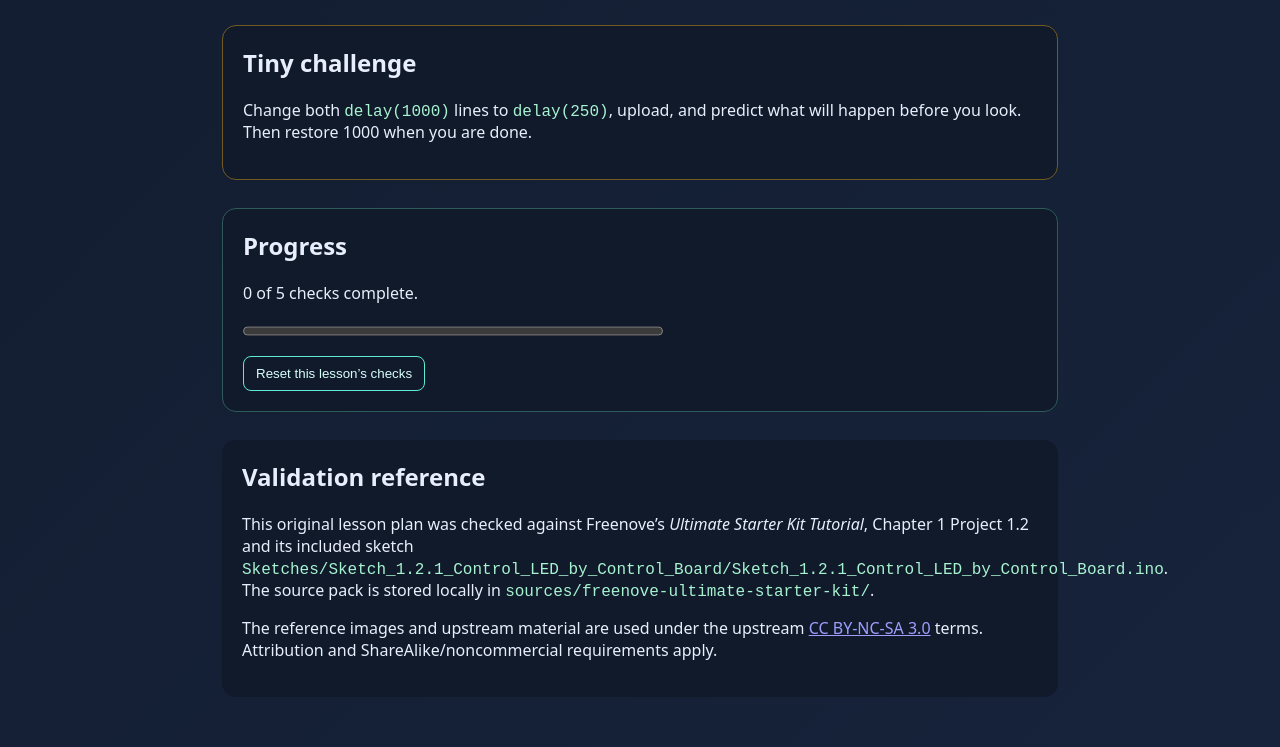
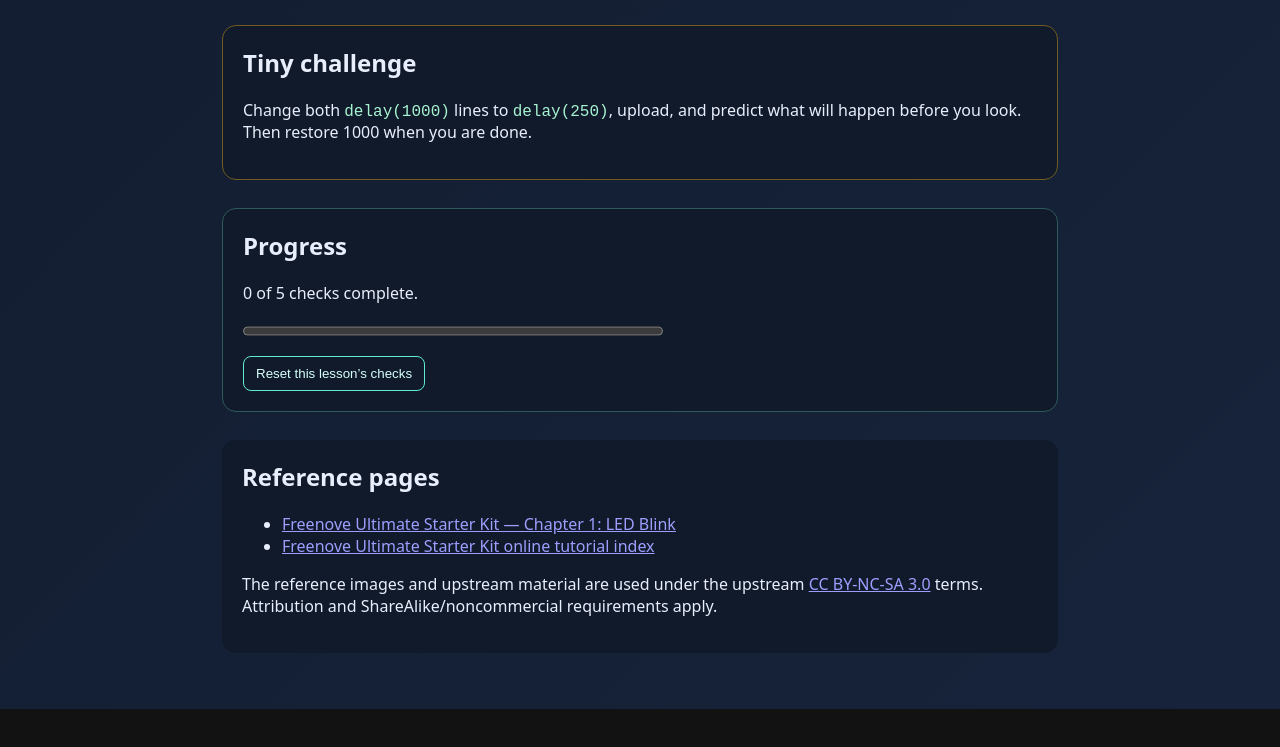
Before and after one commit to Dasnusnu/25-week-arduino-course, a plain HTML site: page web/lessons/01-light-your-first-led.html in a window 1280 px wide. Shown: the part 4054-4801 px from the top of the page. After the commit the page ends 4763 px from the top, so only its background shows below. Drawn offline with Linux system fonts and the light colour scheme.

Commit message:
fix: link lesson reference pages to Freenove docs

```diff
--- a/web/lessons/01-light-your-first-led.html
+++ b/web/lessons/01-light-your-first-led.html
@@ -51,7 +51,7 @@ void loop() {
 
     <section class="lesson-complete" aria-live="polite"><h2>Progress</h2><p id="progress-text">0 of 5 checks complete.</p><progress id="progress" value="0" max="5">0%</progress><button id="reset-progress" type="button">Reset this lesson’s checks</button></section>
 
-    <section class="sources" aria-labelledby="source-heading"><h2 id="source-heading">Validation reference</h2><p>This original lesson plan was checked against Freenove’s <em>Ultimate Starter Kit Tutorial</em>, Chapter 1 Project 1.2 and its included sketch <code>Sketches/Sketch_1.2.1_Control_LED_by_Control_Board/Sketch_1.2.1_Control_LED_by_Control_Board.ino</code>. The source pack is stored locally in <code>sources/freenove-ultimate-starter-kit/</code>.</p><p>The reference images and upstream material are used under the upstream <a href="https://creativecommons.org/licenses/by-nc-sa/3.0/">CC BY-NC-SA 3.0</a> terms. Attribution and ShareAlike/noncommercial requirements apply.</p></section>
+    <section class="sources" aria-labelledby="source-heading"><h2 id="source-heading">Reference pages</h2><ul><li><a href="https://docs.freenove.com/projects/fnk0017/en/latest/fnk0017/codes/tutorial/1_LED_Blink.html">Freenove Ultimate Starter Kit — Chapter 1: LED Blink</a></li><li><a href="https://docs.freenove.com/projects/fnk0017/en/latest/index.html">Freenove Ultimate Starter Kit online tutorial index</a></li></ul><p>The reference images and upstream material are used under the upstream <a href="https://creativecommons.org/licenses/by-nc-sa/3.0/">CC BY-NC-SA 3.0</a> terms. Attribution and ShareAlike/noncommercial requirements apply.</p></section>
   </main>
   <script src="../lesson.js"></script>
 </body>
```
